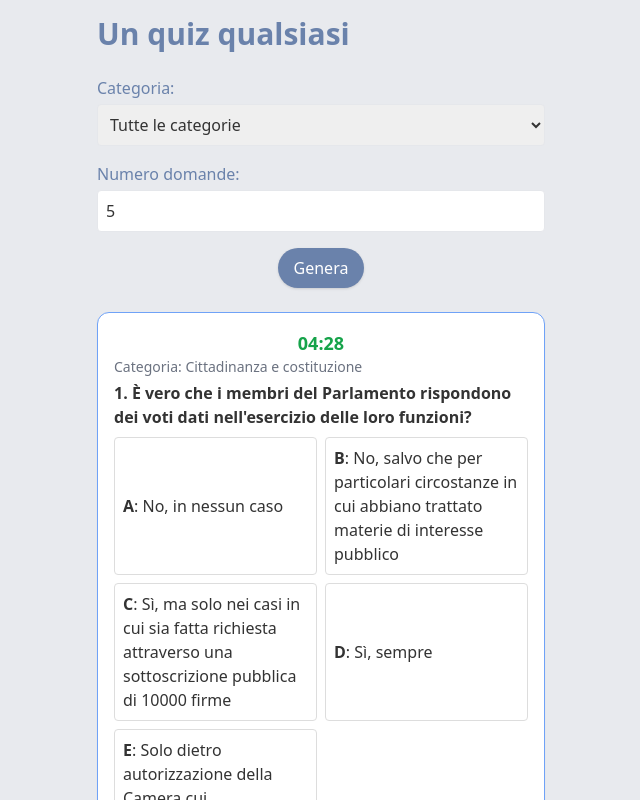
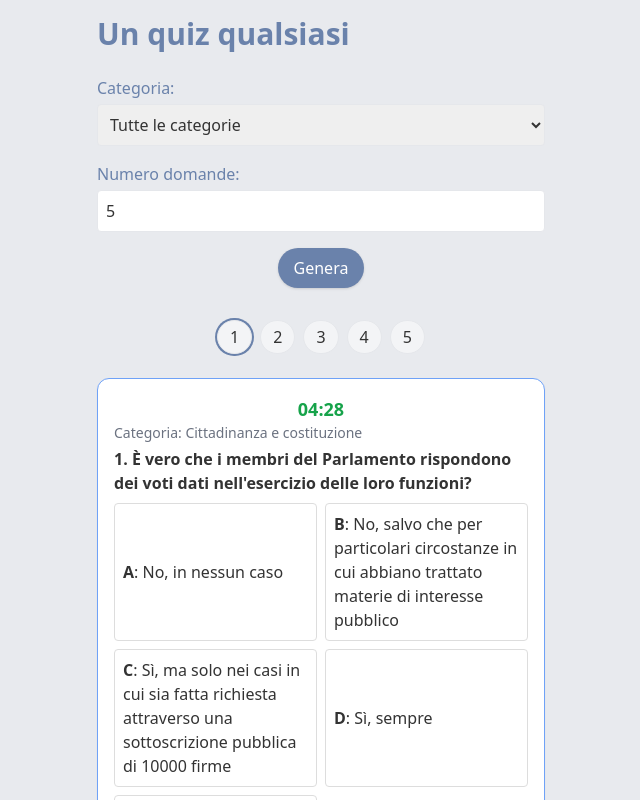
Before and after one commit to hydrangea1233/quiz-polizia, a React (Vite) app: page / in a window 1280 px wide. Both pictures are taken after a click on the button "Genera". Shown: the top 800 px of the page, without its empty margins (319-959 px from the left). Built offline with nearby package versions, Linux system fonts and the light colour scheme.

Commit message:
add numbers nav

```diff
--- a/src/App.tsx
+++ b/src/App.tsx
@@ -5,17 +5,19 @@ function App() {
   const [categoria, setCategoria] = useState("__tutte__");
   const [numero, setNumero] = useState(5);
   const [domande, setEstratte] = useState([]);
-  const [risposteUtente, setRisposteUtente] = useState<{ [index: number]: string }>({});
+  const [risposteUtente, setRisposteUtente] = useState({});
   const [mostraCorrette, setMostraCorrette] = useState(false);
   const [indiceCorrente, setIndiceCorrente] = useState(0);
   const [time, setTime] = useState(0);
   const [timerRunning, setTimerRunning] = useState(false);
-  const timerRef = useRef<number | null>(null);
   const [remainingTime, setRemainingTime] = useState(0);
   const [maxTime, setMaxTime] = useState(0);
   const [isTimeUp, setIsTimeUp] = useState(false);
-  const countdownRef = useRef<number | null>(null);
-  const [mostraTutteLeDomande, setMostraTutteLeDomande] = useState(false);
+  const countdownRef = useRef(null);
+  const scrollBarRef = useRef<HTMLDivElement>(null);
+  const [hasOverflow, setHasOverflow] = useState(false);
+
+
 
   const categorie = Object.keys(questions);
 
@@ -29,7 +31,6 @@ function App() {
     stopTimer();
     setTime(0);
     resetCountdown();
-    setMostraTutteLeDomande(false);
   };
 
   const handleNumeroDomande = (value) => {
@@ -44,7 +45,6 @@ function App() {
   }
 
   const generaQuiz = () => {
-    setMostraTutteLeDomande(false);
     const lettere = ["A", "B", "C", "D", "E"];
     const mescolaOpzioni = (d: any) => {
       const entries = Object.entries(d.opzioni);
@@ -119,6 +119,22 @@ function App() {
     };
   }, [timerRunning, remainingTime]);
 
+  useEffect(() => {
+    const el = scrollBarRef.current;
+    if (!el) return;
+
+    const checkOverflow = () => {
+      setHasOverflow(el.scrollWidth > el.clientWidth);
+    };
+
+    checkOverflow();
+
+    // opzionale: ricalcola se la finestra cambia
+    window.addEventListener("resize", checkOverflow);
+    return () => window.removeEventListener("resize", checkOverflow);
+  }, [domande.length]);
+
+
   const startTimer = () => {
     setTime(0);
     setTimerRunning(true);
@@ -159,7 +175,6 @@ function App() {
 
   const handleVerificaRisposte = (risposteDate: boolean) => {
     setMostraCorrette(risposteDate);
-    setMostraTutteLeDomande(true);
     stopTimer();
     stopCountdown();
   }
@@ -197,8 +212,51 @@ function App() {
         )}
         {domande.length > 0 && (
           <div className="mt-6 space-y-4">
+            <div className="relative flex items-center justify-center">
+              {hasOverflow && (
+                <button
+                  onClick={() => scrollBarRef.current?.scrollBy({ left: -100, behavior: "smooth" })}
+                  className="absolute left-0 z-10 bg-white/80 rounded-full p-1 shadow-md"
+                >
+                  ←
+                </button>
+              )}
+              <div ref={scrollBarRef} className="mx-6 flex overflow-x-auto gap-2 py-2 px-4 whitespace-nowrap scrollbar-hide">
+                {domande.map((_, index) => {
+                  const rispostaUtente = risposteUtente[index];
+                  const rispostaCorretta = domande[index].corretta;
+                  const haRisposto = rispostaUtente !== undefined;
+                  const èCorretta = rispostaUtente === rispostaCorretta;
+
+                  let bgColor = 'bg-gray-100';
+                  if (mostraCorrette && haRisposto) {
+                    bgColor = èCorretta ? 'bg-green-500 text-white' : 'bg-red-500 text-white';
+                  } else if (haRisposto) {
+                    bgColor = 'bg-[#81A8CC] text-white';
+                  }
+
+                  return (
+                    <button
+                      key={index}
+                      className={`px-3 py-1 rounded-full border ${bgColor} ${index === indiceCorrente ? 'ring-2 ring-[#6A82AB]' : ''}`}
+                      onClick={() => setIndiceCorrente(index)}
+                    >
+                      {index + 1}
+                    </button>
+                  );
+                })}
+              </div>
+              {hasOverflow && (
+                <button
+                  onClick={() => scrollBarRef.current?.scrollBy({ left: 100, behavior: "smooth" })}
+                  className="absolute right-0 z-10 bg-white/80 rounded-full p-1 shadow-md"
+                >
+                  →
+                </button>
+              )}
+            </div>
             {mostraCorrette && (
-              <div className="mt-4 text-lg font-semibold text-[#6A82AB]">
+              <div className="mt-4 text-lg font-semibold text-[#6A82AB] text-center">
                 Risposte corrette:{" "}
                 {
                   domande.filter((q: any, i: number) => risposteUtente[i] === q.corretta).length
@@ -206,38 +264,6 @@ function App() {
                 su {domande.length}
               </div>
             )}
-            {mostraTutteLeDomande
-              ? domande.map((domanda, index) => (
-                <div key={index} className="bg-white border border-[#6fa2f7] p-4 rounded-xl shadow-sm">
-                  <p className="font-semibold mb-2">
-                    {index + 1}: {domanda.domanda}
-                  </p>
-                  <ul className="grid grid-cols-1 sm:grid-cols-2 gap-2">
-                    {Object.entries(domande[index].opzioni).map(([lettera, testo]) => {
-                      const isSelezionata = risposteUtente[index] === lettera;
-                      const èCorretta = domande[index].corretta === lettera;
-                      let colore = "border-[#ddd] bg-white hover:bg-[#f8f8f8]";
-                      if (mostraCorrette) {
-                        if (èCorretta) colore = "border-green-500 bg-green-100";
-                        else if (isSelezionata && !èCorretta) colore = "border-red-500 bg-red-100";
-                      } else if (isSelezionata) {
-                        colore = "bg-[#e2f1ff] border-[#6A82AB] text-[#6A82AB]";
-                      }
-
-                      return (
-                        <button
-                          key={lettera}
-                          disabled
-                          className={`border ${colore} rounded p-2 text-left wrap-break-word`}
-                        >
-                          <strong>{lettera}</strong>: {testo}
-                        </button>
-                      );
-                    })}
-                  </ul>
-                </div>
-              ))
-              : (
             <div key={indiceCorrente} className="bg-white border border-[#6fa2f7] p-4 rounded-xl shadow-sm">
               <p
                 className={`text-center text-lg font-semibold transition-colors ${remainingTime > maxTime * 0.5
@@ -293,7 +319,6 @@ function App() {
                 >Successiva →</button>
               </div>
             </div>
-              )}
             {!mostraCorrette && (
               <div className="flex justify-center mt-6">
                 <button
--- a/src/index.css
+++ b/src/index.css
@@ -1,3 +1,11 @@
 @tailwind base;
 @tailwind components;
 @tailwind utilities;
+
+.scrollbar-hide::-webkit-scrollbar {
+    display: none;
+  }
+  .scrollbar-hide {
+    -ms-overflow-style: none;
+    scrollbar-width: none;
+  }
```
Also changed, not shown: 3 other files (tests, documents, lock files or other folders). Lines whose indentation alone changed are shown as unchanged.
